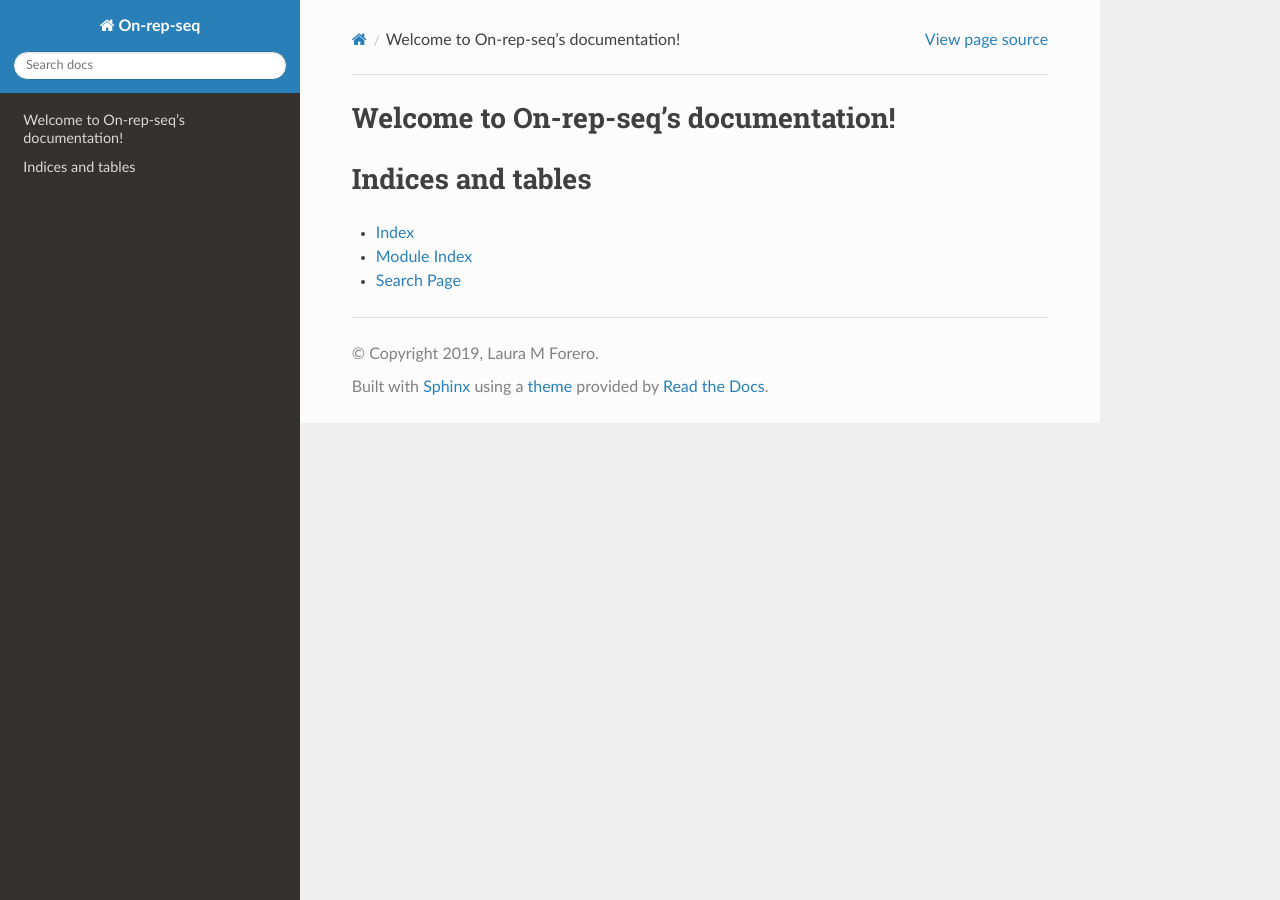
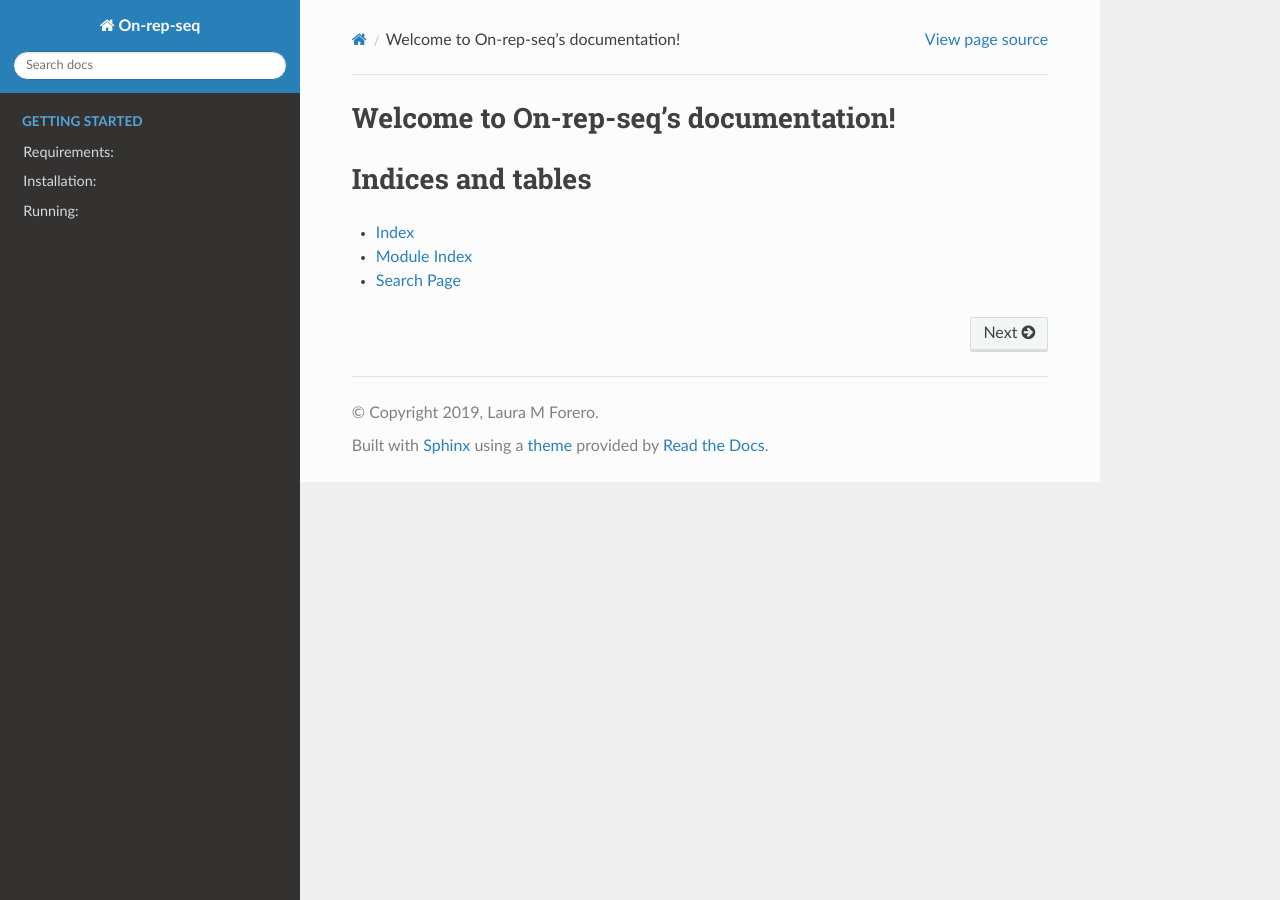
Before and after one commit to lauramilena3/On-rep-seq, a Sphinx documentation site: the page built from docs/index.rst, in a window 1280 px wide. Built offline with Sphinx 7.4.7 and the Read the Docs theme 2.0.0, drawn with Linux system fonts in a browser that asks for light colours.

```diff
--- a/docs/index.rst
+++ b/docs/index.rst
@@ -6,10 +6,13 @@
 Welcome to On-rep-seq's documentation!
 ======================================
 
+
 .. toctree::
-   :maxdepth: 2
-   :caption: Contents:
+   :caption: Getting started
+   :hidden:
+   :maxdepth: 1
 
+   userGuide
 
 
 Indices and tables
```
Also changed, not shown: docs/userGuide.rst (added, +68 -0 lines), 11 other files.
